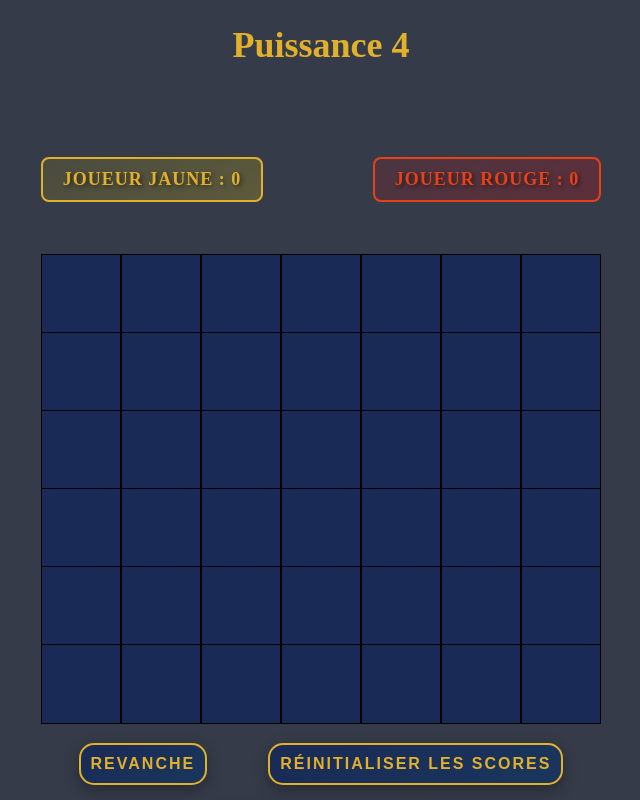
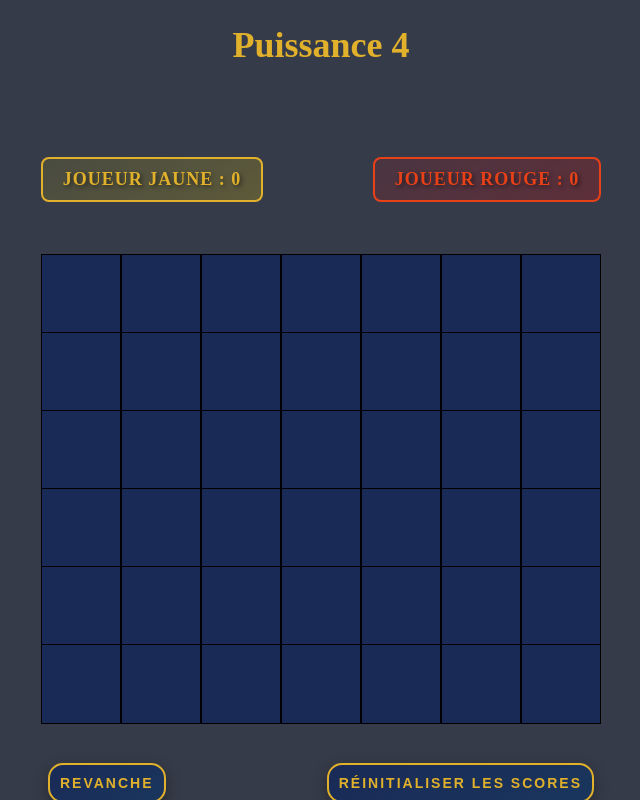
Before and after one commit to CallyRoad/reactjs-puissance4, a React (Create React App) app: page / in a window 1280 px wide. Both pictures are taken after a click on the button "🎮 Partie Locale". Shown: the top 800 px of the page, without its empty margins (319-959 px from the left). Built offline with nearby package versions, Linux system fonts and the light colour scheme; no server answers.

Commit message:
updated buttons styles (add more specifics styles for leave-game button)

```diff
--- a/src/components/main/game/game-mode/components/ButtonsResets.jsx
+++ b/src/components/main/game/game-mode/components/ButtonsResets.jsx
@@ -43,7 +43,7 @@ const ButtonsResets = ({
             </div>
             {/*Leave the game*/}
             <button
-                className={"back"}
+                className={"leave-game"}
                 onClick={handleLeaveGame}
                 title={isOnline ? "Quitter et déconnecter" : "Retour au menu"}
             >
--- a/src/components/main/game/game.module.scss
+++ b/src/components/main/game/game.module.scss
@@ -214,7 +214,8 @@
   }
 
   .buttons-container {
-    @include mixins.fd-jc-ai(row, space-around, center);
+    @include mixins.fd-jc-ai(row, space-between, center);
+    margin-top: 4rem;
     width: 70%;
   }
 
@@ -523,7 +524,6 @@
     }
 
     .buttons-container {
-      width: 80%;
       button {
         padding: 1rem;
         font-size: 1.4rem;
@@ -535,7 +535,7 @@
 // Tablets
 @media screen and (max-width: 768px) {
   .container {
-    .create-game-container, .join-game-container {
+        .create-game-container, .join-game-container {
       @include mixins.fd-jc-ai(column, center, center);
       margin: 2rem;
 
@@ -593,7 +593,7 @@
     }
 
     .buttons-container {
-      width: 90%;
+      width: 60%;
       flex-direction: column;
       gap: 1rem;
 
--- a/src/styles/index.scss
+++ b/src/styles/index.scss
@@ -22,15 +22,14 @@ footer {
 }
 
 // Buttons styles
-button.back, button.reset, button.join-game-button {
-  margin-top: 2rem;
+// -- globals styles buttons
+button.back, button.reset, button.join-game-button, button.leave-game {
   text-align: center;
+  margin-bottom: 1rem;
   padding: 1rem;
-  font-size: 1.6rem;
+  font-size: 1.4rem;
   font-weight: bold;
   border-radius: 15px;
-  background: linear-gradient(145deg, var(--blue-board), #1a365d);
-  color: var(--gold);
   letter-spacing: 2px;
   border: 2px solid var(--gold);
   transition: all 0.3s ease;
@@ -38,12 +37,34 @@ button.back, button.reset, button.join-game-button {
   text-transform: uppercase;
   cursor: pointer;
 
+  &:active {
+    transform: translateY(1px);
+  }
+}
+
+// -- specifics styles buttons
+button.back, button.reset, button.join-game-button {
+  background: linear-gradient(145deg, var(--blue-board), #1a365d);
+  color: var(--gold);
+
   &:hover {
     transform: translateY(-3px);
     background: linear-gradient(145deg, var(--gold-pawn), #ffd700);
     color: var(--blue-board);
   }
-  &:active {
-    transform: translateY(1px);
+}
+
+button.leave-game {
+  background: linear-gradient(145deg, #992828, #7a1f1f);
+  color: var(--gold);
+  font-size: 1.3rem;
+  margin-top: 2rem;
+  float: right;
+
+
+  &:hover {
+    transform: translateY(-3px);
+    background: linear-gradient(145deg, #d13434, #b82a2a);
+    color: #ffffff;
   }
 }
```
